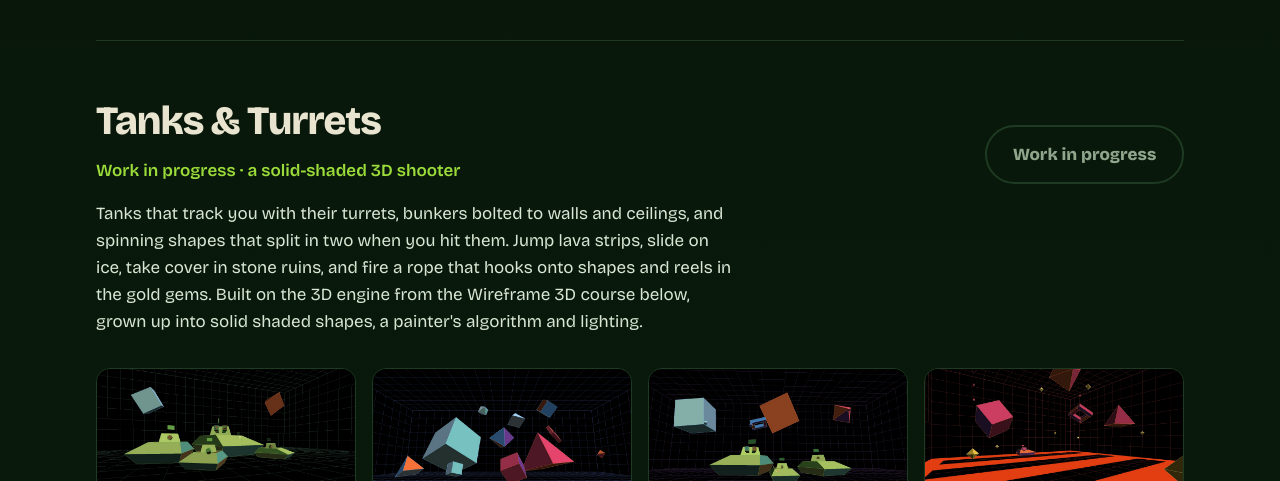
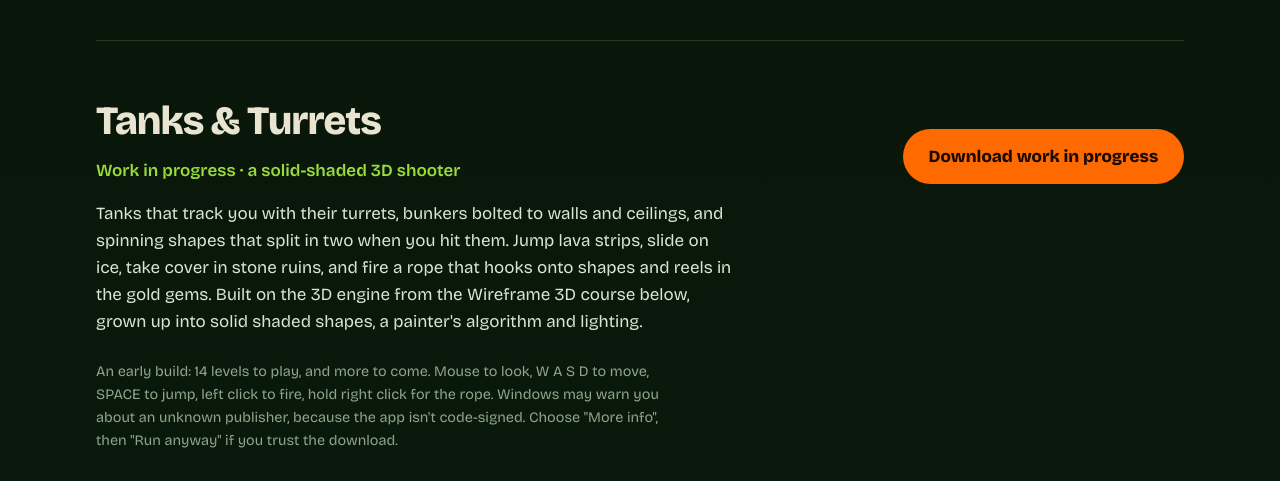
Before and after one commit to FrogMort-33/Downloads, a plain HTML site: page index.html in a window 1280 px wide. Shown: the part 4940-5421 px from the top of the page. Drawn offline with nearby package versions, Linux system fonts and the light colour scheme.

Commit message:
Tanks & Turrets: download the work-in-progress build (v261115)
Co-Authored-By: Claude Opus 5.5 <noreply@anthropic.com>

```diff
--- a/index.html
+++ b/index.html
@@ -401,10 +401,11 @@
             <p class="tag">Work in progress &middot; a solid-shaded 3D shooter</p>
           </div>
           <div class="actions">
-            <a class="btn quiet soon" href="#tanks-and-turrets">Work in progress</a>
+            <a class="btn" href="https://github.com/FrogMort-33/Downloads/releases/download/Tanks-and-Turrets-v261115/Tanks-and-Turrets.exe">Download work in progress</a>
           </div>
         </div>
         <p class="blurb">Tanks that track you with their turrets, bunkers bolted to walls and ceilings, and spinning shapes that split in two when you hit them. Jump lava strips, slide on ice, take cover in stone ruins, and fire a rope that hooks onto shapes and reels in the gold gems. Built on the 3D engine from the Wireframe 3D course below, grown up into solid shaded shapes, a painter's algorithm and lighting.</p>
+        <p class="note">An early build: 14 levels to play, and more to come. Mouse to look, W A S D to move, SPACE to jump, left click to fire, hold right click for the rope. Windows may warn you about an unknown publisher, because the app isn't code-signed. Choose "More info", then "Run anyway" if you trust the download.</p>
 
         <div class="shots">
           <figure class="titled">
```
